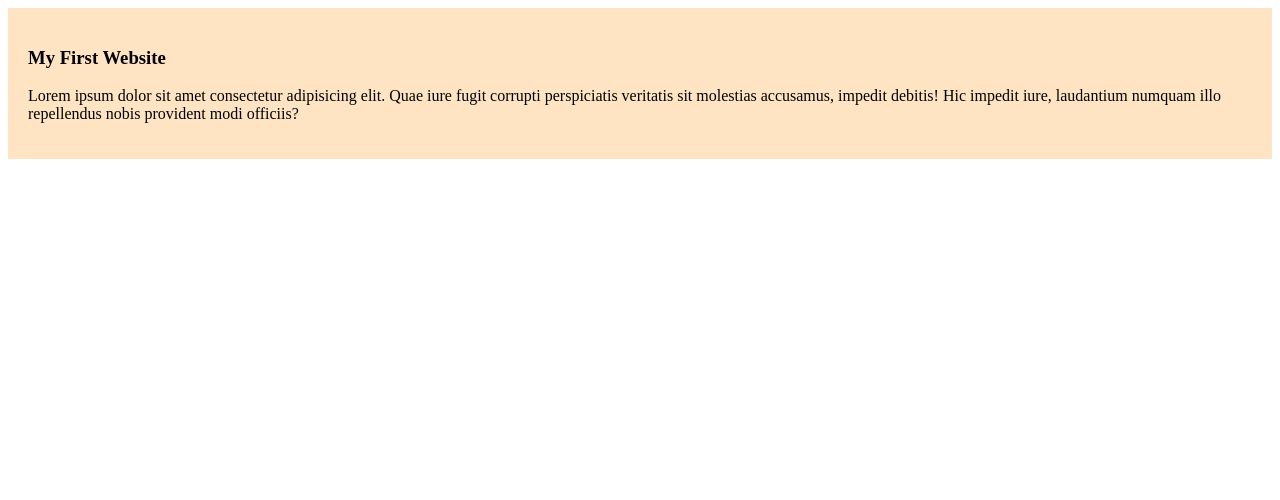
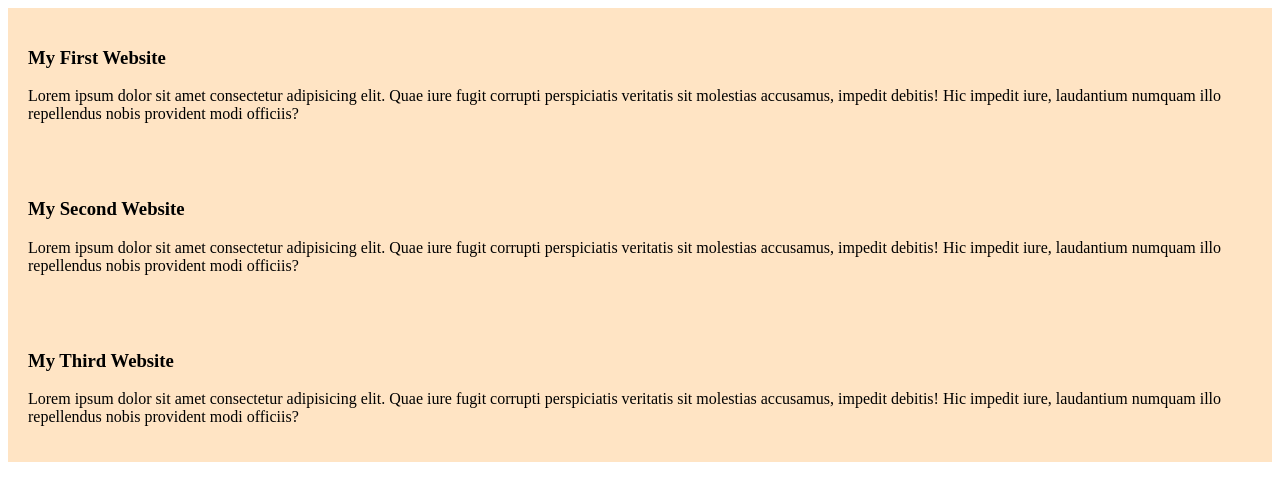
Before and after one commit to afifa-azim/simple-website, a plain HTML site: page index.html in a window 1280 px wide. Drawn offline with Linux system fonts and the light colour scheme.

Commit message:
added the second and third blog

```diff
--- a/index.html
+++ b/index.html
@@ -11,5 +11,13 @@
         <h3>My First Website</h3>
         <p>Lorem ipsum dolor sit amet consectetur adipisicing elit. Quae iure fugit corrupti perspiciatis veritatis sit molestias accusamus, impedit debitis! Hic impedit iure, laudantium numquam illo repellendus nobis provident modi officiis?</p>
     </div>
+    <div>
+        <h3>My Second Website</h3>
+        <p>Lorem ipsum dolor sit amet consectetur adipisicing elit. Quae iure fugit corrupti perspiciatis veritatis sit molestias accusamus, impedit debitis! Hic impedit iure, laudantium numquam illo repellendus nobis provident modi officiis?</p>
+    </div>
+    <div>
+        <h3>My Third Website</h3>
+        <p>Lorem ipsum dolor sit amet consectetur adipisicing elit. Quae iure fugit corrupti perspiciatis veritatis sit molestias accusamus, impedit debitis! Hic impedit iure, laudantium numquam illo repellendus nobis provident modi officiis?</p>
+    </div>
 </body>
 </html>
```
